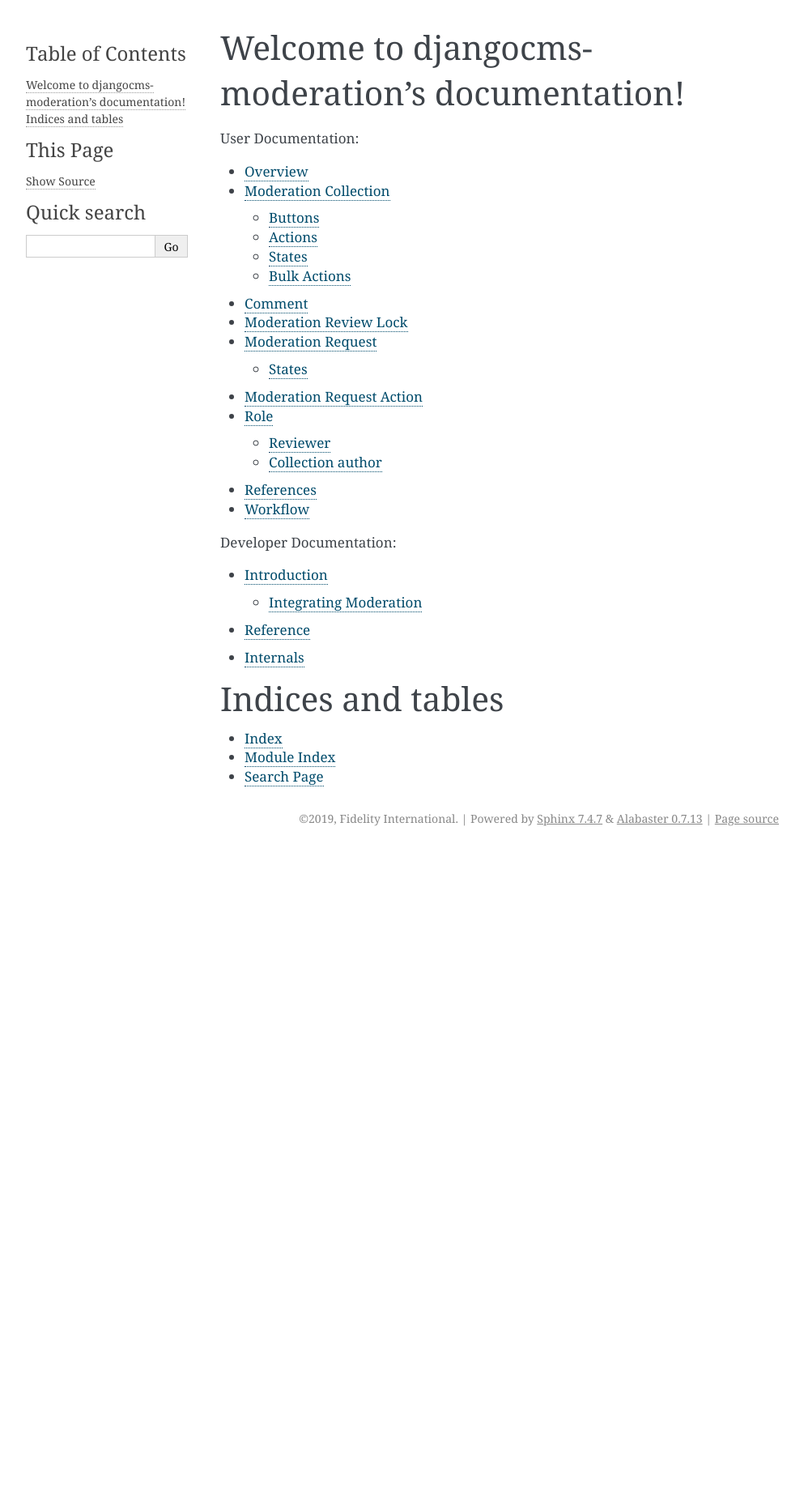
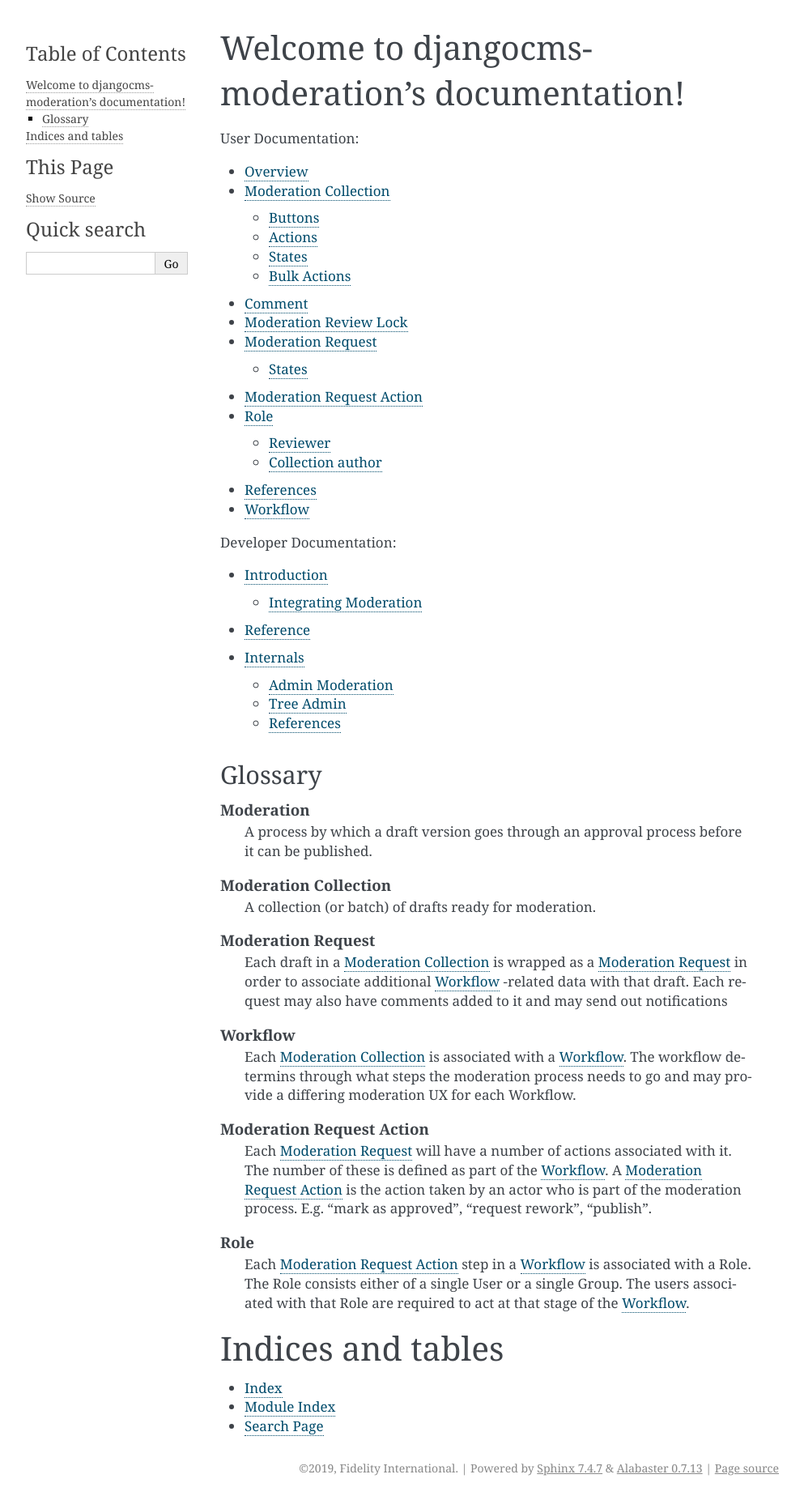
Before and after one commit to django-cms/djangocms-moderation, a Sphinx documentation site: the page built from docs/index.rst, in a window 1280 px wide. Shown: the whole page at 81% size, without its empty margins (148-1141 px from the left). Built offline with Sphinx 7.4.7, drawn with Linux system fonts in a browser that asks for light colours; before the commit the page ends 1050 px from its top, so only the background shows below that.

Commit message:
Added documenation for Tree admin

```diff
--- a/docs/admin_moderation.rst
+++ b/docs/admin_moderation.rst
@@ -1,4 +1,4 @@
-The Admin with Moderation
+Admin Moderation
 ==========================
 
 
--- a/docs/index.rst
+++ b/docs/index.rst
@@ -30,6 +30,30 @@ Welcome to djangocms-moderation's documentation!
    internals
 
 
+Glossary
+--------
+
+.. glossary::
+
+   Moderation
+      A process by which a draft version goes through an approval process before it can be published.
+
+   Moderation Collection
+      A collection (or batch) of drafts ready for moderation.
+
+   Moderation Request
+      Each draft in a :ref:`moderation_collection` is wrapped as a :ref:`moderation_request` in order to associate additional :ref:`Workflow` -related data with that draft. Each request may also have comments added to it and may send out notifications
+
+   Workflow
+      Each :ref:`moderation_collection` is associated with a :ref:`workflow`. The workflow determins through what steps the moderation process needs to go and may provide a differing moderation UX for each Workflow.
+
+   Moderation Request Action
+      Each :ref:`moderation_request` will have a number of actions associated with it. The number of these is defined as part of the :ref:`workflow`. A :ref:`moderation_request_action` is the action taken by an actor who is part of the moderation process. E.g. "mark as approved", "request rework", "publish".
+
+   Role
+      Each :ref:`moderation_request_action` step in a :ref:`workflow` is associated with a Role. The Role consists either of a single User or a single Group. The users associated with that Role are required to act at that stage of the :ref:`workflow`.
+
+
 Indices and tables
 ==================
 
--- a/docs/internals.rst
+++ b/docs/internals.rst
@@ -7,3 +7,7 @@ Internals
 .. toctree::
    :maxdepth: 3
    :caption: Internals:
+
+   admin_moderation
+   tree_admin
+   references
```
Also changed, not shown: docs/tree_admin.rst (added, +26 -0 lines).
